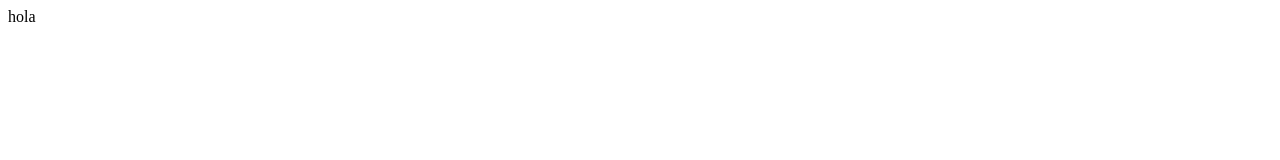
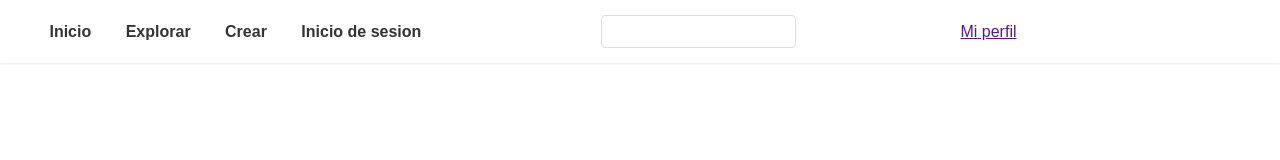
Before and after one commit to EmmanuelGutierre220978/Proyecto2, a plain HTML site: page index.html in a window 1280 px wide. Drawn offline with Linux system fonts and the light colour scheme.

Commit message:
Actualizar index.html

```diff
--- a/index.html
+++ b/index.html
@@ -1 +1,99 @@
-hola
+<!DOCTYPE html>
+<html lang="en">
+<head>
+    <meta charset="UTF-8">
+    <meta name="viewport" content="width=device-width, initial-scale=1.0">
+    <title>Document</title>
+
+    <link rel="stylesheet" href="css/style.css">
+
+    <style>
+        body {
+            font-family: 'Arial', sans-serif;
+            margin: 0;
+        }
+
+        nav {
+            background-color: #fff;
+            padding: 15px 0;
+            box-shadow: 0 1px 2px rgba(0, 0, 0, 0.1);
+        }
+
+        .d-flex {
+            display: flex;
+            justify-content: space-between;
+            align-items: center;
+        }
+
+        .button-left a,
+        .button-right a {
+            margin: 0 15px;
+            text-decoration: none;
+            color: #333;
+            font-weight: bold;
+        }
+
+        .search input {
+            padding: 8px;
+            border: 1px solid #ddd;
+            border-radius: 4px;
+        }
+
+        /* Add responsive design for smaller screens */
+        @media (max-width: 768px) {
+            .button-left {
+                display: none;
+            }
+            .search {
+                flex: 1;
+            }
+            .button-right {
+                text-align: right;
+            }
+        }
+
+        /* Add styles for your logo images if needed */
+        .logo img {
+            max-width: 100%;
+            height: auto;
+        }
+    </style>
+</head>
+<body>
+
+    <nav>
+        <div class="d-flex">
+
+            <div class="button-left">
+                <a href="#" class="logo">
+                    <img src="" alt="">
+                </a>
+                <a href="">Inicio</a>
+                <a href="">Explorar</a>
+                <a href="">Crear</a>
+                <a href="">Inicio de sesion</a>
+            </div>
+
+            <div class="search">
+                <input type="text">
+            </div>
+
+            <a href="">Mi perfil</a>
+
+            <div class="button-right">
+                <a href="#" class="logo">
+                    <img src="" alt="">
+                </a>
+                <a href="#" class="logo">
+                    <img src="" alt="">
+                </a>
+                <a href="#" class="logo">
+                    <img src="" alt="">
+                </a>
+            </div>
+
+        </div>
+    </nav>
+
+</body>
+</html>
```
